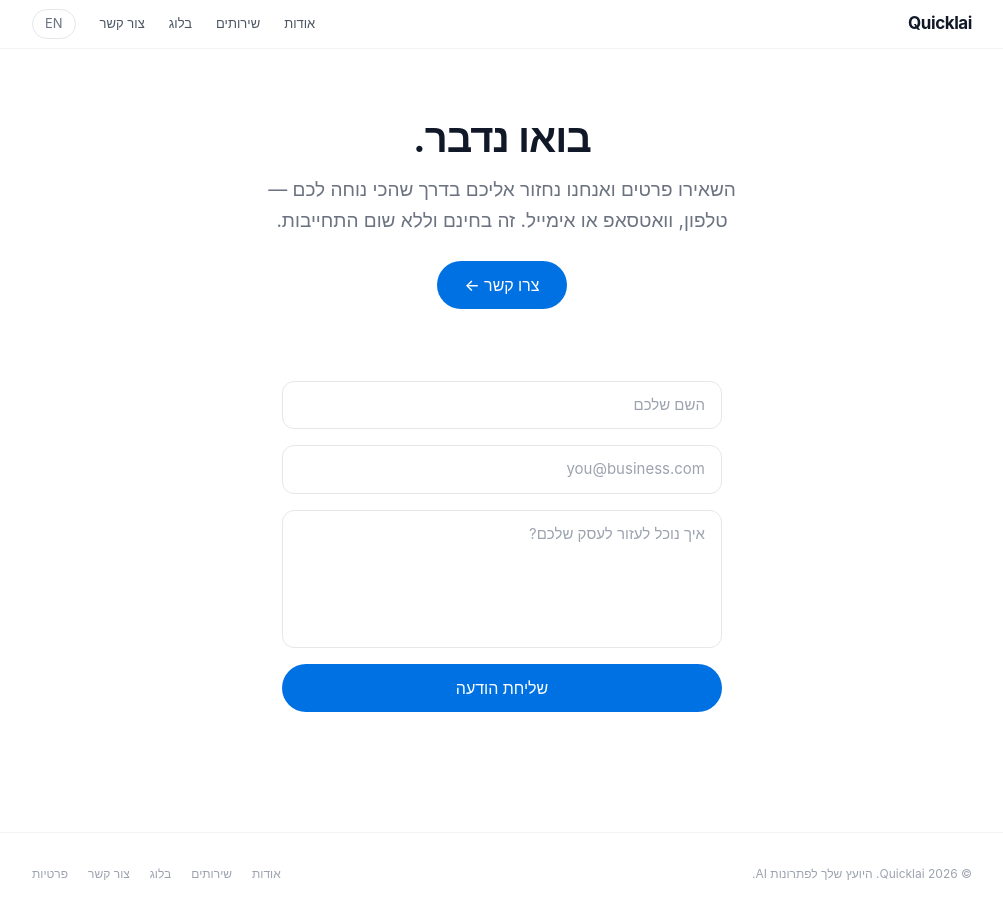
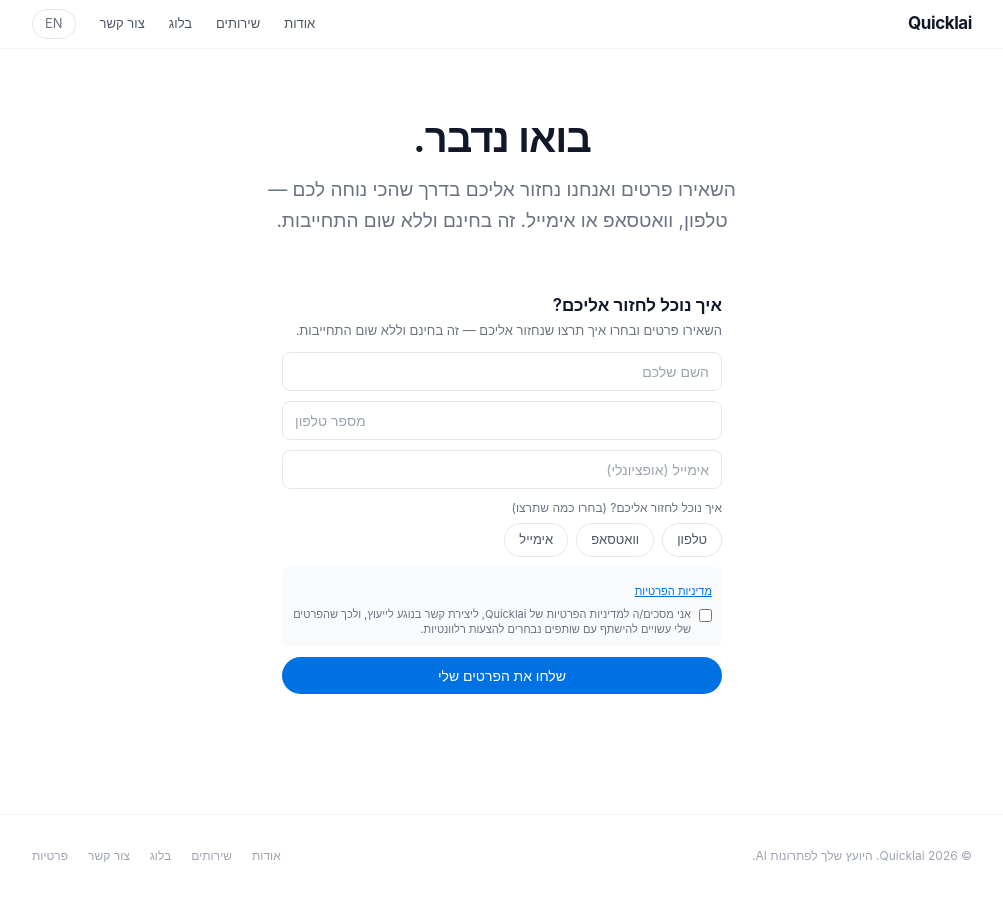
Before and after one commit to AD7777777777/quicklai, a Next.js app: page /he/contact in a window 1280 px wide. Shown: the whole page, without its empty margins (138-1141 px from the left). Built offline with nearby package versions, Linux system fonts and the light colour scheme.

Commit message:
Contact page: embed lead form directly, remove button and old form

```diff
--- a/app/(en)/contact/page.jsx
+++ b/app/(en)/contact/page.jsx
@@ -1,7 +1,6 @@
 import Nav from "@/components/Nav";
 import Footer from "@/components/Footer";
-import ContactForm from "@/components/ContactForm";
-import BookCallButton from "@/components/BookCallButton";
+import InlineLeadForm from "@/components/InlineLeadForm";
 import { pageSchema, breadcrumbSchema, jsonLd } from "@/lib/schema";
 
 export const metadata = {
@@ -35,7 +34,7 @@ export default function Contact() {
         type="application/ld+json"
         dangerouslySetInnerHTML={jsonLd(crumbs)}
       />
-      <section className="max-w-[560px] mx-auto px-5 pt-16 pb-8 text-center">
+      <section className="max-w-[560px] mx-auto px-5 pt-16 pb-4 text-center">
         <h1 className="text-[40px] font-semibold text-gray-900 tracking-tight leading-tight mb-3">
           Let's talk.
         </h1>
@@ -43,12 +42,9 @@ export default function Contact() {
           Leave your details and we'll get back to you however suits you best —
           call, WhatsApp, or email. It's free and there's no obligation.
         </p>
-        <div className="mt-6">
-          <BookCallButton source="contact page" />
-        </div>
       </section>
 
-      <ContactForm />
+      <InlineLeadForm source="contact page" />
 
       <Footer />
     </main>
--- a/app/he/contact/page.jsx
+++ b/app/he/contact/page.jsx
@@ -1,7 +1,6 @@
 import Nav from "@/components/Nav";
 import Footer from "@/components/Footer";
-import ContactForm from "@/components/ContactForm";
-import BookCallButton from "@/components/BookCallButton";
+import InlineLeadForm from "@/components/InlineLeadForm";
 import { pageSchema, breadcrumbSchema, jsonLd } from "@/lib/schema";
 
 export const metadata = {
@@ -30,7 +29,7 @@ export default function ContactHe() {
       <script type="application/ld+json" dangerouslySetInnerHTML={jsonLd(thisPageSchema)} />
       <script type="application/ld+json" dangerouslySetInnerHTML={jsonLd(crumbs)} />
 
-      <section className="max-w-[560px] mx-auto px-5 pt-16 pb-8 text-center">
+      <section className="max-w-[560px] mx-auto px-5 pt-16 pb-4 text-center">
         <h1 className="text-[40px] font-semibold text-gray-900 tracking-tight leading-tight mb-3">
           בואו נדבר.
         </h1>
@@ -38,12 +37,9 @@ export default function ContactHe() {
           השאירו פרטים ואנחנו נחזור אליכם בדרך שהכי נוחה לכם — טלפון, וואטסאפ
           או אימייל. זה בחינם וללא שום התחייבות.
         </p>
-        <div className="mt-6">
-          <BookCallButton source="contact page (he)" locale="he" />
-        </div>
       </section>
 
-      <ContactForm locale="he" />
+      <InlineLeadForm locale="he" source="contact page (he)" />
 
       <Footer locale="he" />
     </main>
--- a/components/ContactForm.jsx
+++ /dev/null
@@ -1,67 +0,0 @@
-"use client";
-
-import { useState } from "react";
-import { getUI } from "@/lib/content/ui";
-
-export default function ContactForm({ locale = "en" }) {
-  const t = getUI(locale).contactForm;
-  const [sent, setSent] = useState(false);
-  const [form, setForm] = useState({ name: "", email: "", message: "" });
-
-  const update = (field) => (e) =>
-    setForm({ ...form, [field]: e.target.value });
-
-  const submit = () => {
-    if (!form.name.trim() || !form.email.trim() || !form.message.trim()) return;
-    // TODO: wire this to your email service (Resend, Formspree, etc.)
-    // For now it just confirms locally.
-    setSent(true);
-  };
-
-  if (sent) {
-    return (
-      <section className="max-w-[480px] mx-auto px-5 py-10 text-center">
-        <div className="bg-[#F5F5F7] rounded-2xl p-8">
-          <h2 className="text-[22px] font-semibold text-gray-900 mb-2">
-            {t.sentTitle}
-          </h2>
-          <p className="text-[15px] text-gray-500">{t.sentBody}</p>
-        </div>
-      </section>
-    );
-  }
-
-  return (
-    <section className="max-w-[480px] mx-auto px-5 py-10">
-      <div className="flex flex-col gap-4">
-        <input
-          type="text"
-          value={form.name}
-          onChange={update("name")}
-          placeholder={t.namePlaceholder}
-          className="border border-gray-200 rounded-xl px-4 py-3 text-[15px] outline-none focus:border-brand-blue"
-        />
-        <input
-          type="email"
-          value={form.email}
-          onChange={update("email")}
-          placeholder={t.emailPlaceholder}
-          className="border border-gray-200 rounded-xl px-4 py-3 text-[15px] outline-none focus:border-brand-blue"
-        />
-        <textarea
-          value={form.message}
-          onChange={update("message")}
-          placeholder={t.messagePlaceholder}
-          rows={5}
-          className="border border-gray-200 rounded-xl px-4 py-3 text-[15px] outline-none focus:border-brand-blue resize-none"
-        />
-        <button
-          onClick={submit}
-          className="bg-brand-blue hover:bg-brand-bluehover text-white rounded-full px-7 py-3 text-[16px] font-medium transition-colors"
-        >
-          {t.submit}
-        </button>
-      </div>
-    </section>
-  );
-}
--- /dev/null
+++ b/components/InlineLeadForm.jsx
@@ -0,0 +1,36 @@
+"use client";
+
+import { useState } from "react";
+import LeadForm from "@/components/LeadForm";
+import { getUI } from "@/lib/content/ui";
+
+// Embeds the same "get in touch" form used in the BookCallButton popup,
+// but directly on the page — no button/modal needed. Used on the Contact
+// page, where showing the form immediately is better UX than requiring an
+// extra click to reveal it.
+export default function InlineLeadForm({ locale = "en", source = "contact page" }) {
+  const t = getUI(locale).bookCall;
+  const [saved, setSaved] = useState(false);
+
+  if (saved) {
+    return (
+      <div className="max-w-[480px] mx-auto px-5 py-10 text-center">
+        <div className="bg-[#F5F5F7] rounded-2xl p-8">
+          <div className="text-3xl mb-3">✓</div>
+          <h2 className="text-[20px] font-semibold text-gray-900 mb-2">
+            {t.savedTitle}
+          </h2>
+          <p className="text-[15px] text-gray-500 leading-relaxed">
+            {t.savedBody}
+          </p>
+        </div>
+      </div>
+    );
+  }
+
+  return (
+    <div className="max-w-[480px] mx-auto px-5 py-10">
+      <LeadForm locale={locale} source={source} onSaved={() => setSaved(true)} />
+    </div>
+  );
+}
```
